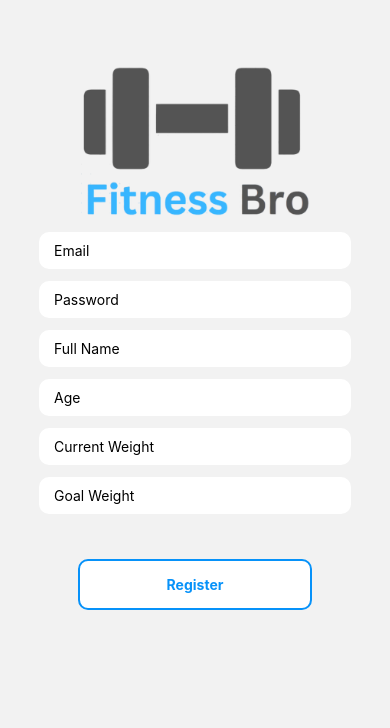
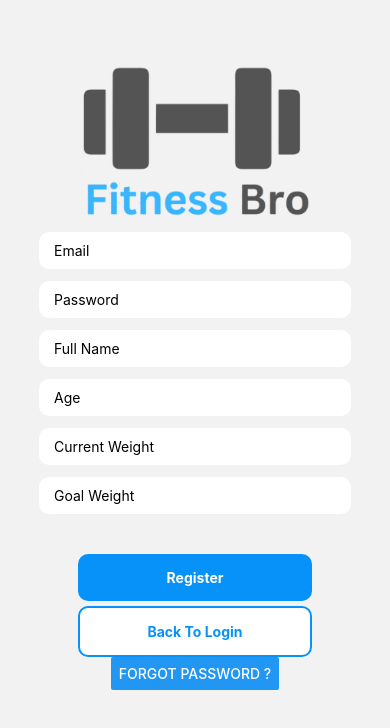
Before and after one commit to Daniel-Murphy33/FinalYearProject, a React Native app: screen /Register in a window 390 px wide. Shown: the top 728 px of the page. Built offline with nearby package versions, Linux system fonts and the light colour scheme; no server answers.

Commit message:
navigation to pages without tabs

```diff
--- a/App.js
+++ b/App.js
@@ -13,6 +13,7 @@ import WorkoutScreen from './screens/loggedIn/WorkoutScreen';
 import ForgotPasswordScreen from './screens/ForgotPasswordScreen';
 import NutritionScreen from './screens/loggedIn/NutritionScreen';
 import RegisterScreen from './screens/RegisterScreen';
+
 export default function App() {
 
   const Tab = createBottomTabNavigator();
@@ -38,10 +39,9 @@ export default function App() {
     })
   }, [])
 
-    if(isLoggedIn==true) {
-      return (
-        <NavigationContainer>
-          <Tab.Navigator
+  function HomeTabs () {
+    return (
+    <Tab.Navigator
             screenOptions={({ route }) => ({
               tabBarIcon: ({ focused, color }) => {
                 let iconName;
@@ -124,10 +124,15 @@ export default function App() {
             ),}}
             />
           </Tab.Navigator>
-          {/* <Stack.Screen name ="AddUser"
-            component={AddUserScreen}
-            options={{headerShown: false}}
-            /> */}
+  )}
+
+    if(isLoggedIn==true) {
+      return (
+        <NavigationContainer>
+          <Stack.Navigator>
+            <Stack.Screen name="HomeTabs"
+              component={HomeTabs}/>
+          </Stack.Navigator>
         </NavigationContainer>
       )
     }
--- a/screens/RegisterScreen.js
+++ b/screens/RegisterScreen.js
@@ -24,8 +24,8 @@ import { StyleSheet,
     const navigation = useNavigation()
 
     //navigating to screens
-    const AddUserScreen = () => {
-      navigation.navigate('AddUser');
+    const LoginScreenPage = () => {
+      navigation.navigate('Login');
     }
 
     //navigating through screens
@@ -60,13 +60,10 @@ import { StyleSheet,
         } catch (e) {
           console.error("Error adding document: ", e);
         }
+        //has to be called or else details dont get added untill signout ??
+        handleSignUp();
       };
 
-    //redirecting user to detail screen after first signup
-    const redirectUser = () => {
-      handleSignUp();
-      AddDetails();
-    }
 
     return (
       //allows for dismissing keyboard
@@ -105,10 +102,14 @@ import { StyleSheet,
           </View>
 
           <View style={styles.buttonContainer}>
-            <TouchableOpacity onPress={redirectUser} style={[styles.button, styles.buttonOutline]} >
-              <Text style={styles.buttonOutlineText}>Register</Text>
-            </TouchableOpacity>
-          </View>
+          <TouchableOpacity onPress={AddDetails} style={styles.button} >
+            <Text style={styles.buttonText}>Register</Text>
+          </TouchableOpacity>
+          <TouchableOpacity onPress={LoginScreenPage} style={[styles.button, styles.buttonOutline]} >
+            <Text style={styles.buttonOutlineText}>Back To Login</Text>
+          </TouchableOpacity>
+          <Button title={"Forgot Password ?"} onPress={ForgotPasswordScreen} style={styles.button} />
+        </View>
         </View>
       </ScrollView>
     )
--- a/screens/loggedIn/ProfileScreen.js
+++ b/screens/loggedIn/ProfileScreen.js
@@ -1,10 +1,16 @@
+import { useNavigation } from '@react-navigation/native';
 import React, { useState, useEffect } from 'react'
-import { Text } from 'react-native'
+import { Text, TouchableOpacity, StyleSheet } from 'react-native'
 import { usersRef, onSnapshot } from '../../firebase';
 
 const ProfileScreen = () => {
 
   const [user, setUser] = useState();
+  const navigation = useNavigation();
+
+  const AdduserScreenPage = () => {
+    navigation.navigate('AddUser')
+  }
 
   const getUser = async() => {
 
@@ -25,8 +31,78 @@ const ProfileScreen = () => {
   }, []);
 
   return (
-      <Text> Profile</Text>
+    <TouchableOpacity onPress={AdduserScreenPage} style={[styles.button, styles.buttonOutline]} >
+      <Text style={styles.buttonOutlineText}>Register</Text>
+    </TouchableOpacity>
   )
 }
 
 export default ProfileScreen
+
+const styles = StyleSheet.create({
+  container: {
+      flex: 1,
+      justifyContent:'center',
+      alignItems:'center',
+  },
+
+  inputContainer: {
+    width:'80%'
+    },
+  input: {
+    backgroundColor: 'white',
+    paddingHorizontal: 15,
+    paddingVertical: 10,
+    borderRadius: 10,
+    marginTop: 5,
+
+  },
+
+  buttonContainer: {
+    width: '60%',
+    justifyContent: 'center',
+    alignItems: 'center',
+    marginTop: 40,
+  },
+
+  button: {
+    backgroundColor: '#0792F9',
+    width: '100%',
+    padding: 15,
+    borderRadius: 10,
+    alignItems: 'center',
+  },
+
+  buttonText: {
+    color: 'white',
+    fontWeight: 'bold',
+    // fontSize: 16,
+  },
+
+  buttonOutlineText: {
+    color: '#0792F9',
+    fontWeight: 'bold',
+    // fontSize: 16,
+  },
+
+  buttonOutline: {
+    backgroundColor: 'white',
+    marginTop: 5,
+    borderColor: '#0792F9',
+    borderWidth: 2,
+  },
+
+  heading: {
+    fontWeight: '500',
+    fontStyle: 'bold',
+    fontSize: 23  ,
+    textAlign: 'center',
+  },
+
+  logo: {
+    resizeMode: "contain",
+    height: 160,
+    marginBottom: 60
+  },
+
+})
```
